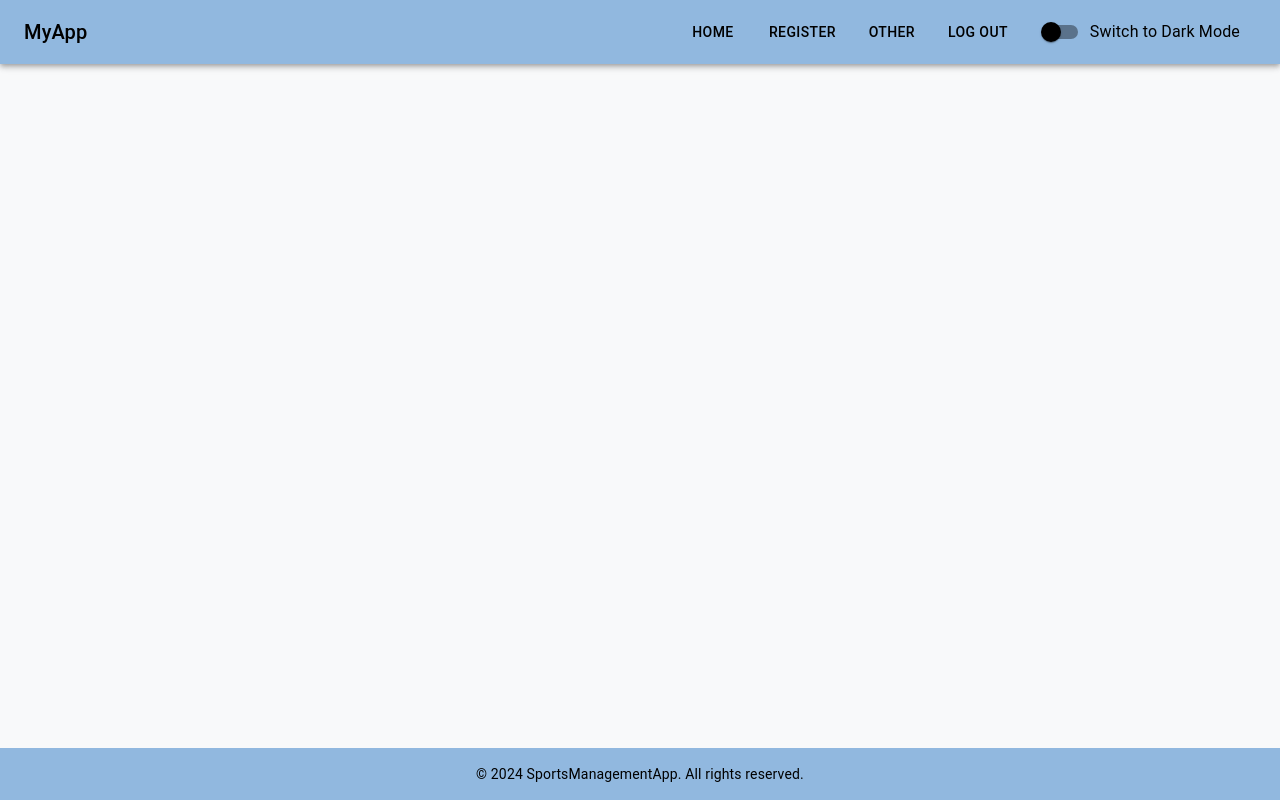
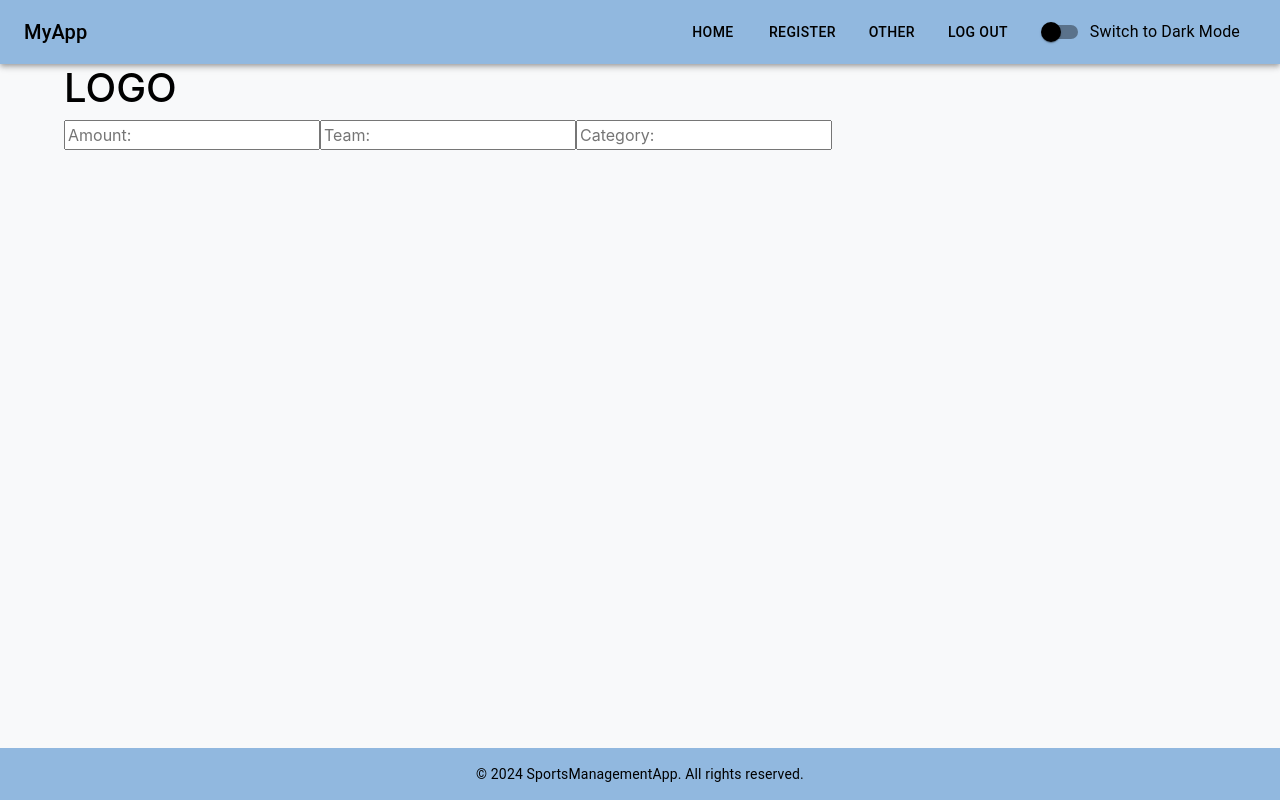
Before and after one commit to SaiAnand724/Team2Project2, a React (Create React App) app in the folder frontend-p2/frontend/: page /newproposal in a window 1280 px wide. Built offline with nearby package versions, Linux system fonts and the light colour scheme.

Commit message:
added new create proposal route and page (no styling)

```diff
--- a/frontend-p2/frontend/src/App.tsx
+++ b/frontend-p2/frontend/src/App.tsx
@@ -9,6 +9,7 @@ import { Routes } from 'react-router-dom';
 import { RegisterUserForm } from './Components/AuthenticationComponents/RegisterForm';
 import { AuthProvider } from './Components/AuthenticationComponents/AuthProvider';
 import { AuthSelector } from './Components/AuthenticationComponents/AuthSelector';
+import { CreateProposalForm } from './Components/ProposalComponents/ProposalForm';
 
 const App: React.FC = () => {
   const { darkMode } = useTheme();
@@ -20,6 +21,7 @@ const App: React.FC = () => {
         <Routes>
           <Route path="/" element={<AuthSelector/>}/>
           <Route path="/register" element={<RegisterUserForm/>}/>
+          <Route path="/newproposal" element={<CreateProposalForm/>}/>
         </Routes>
       </main>
       <Footer />
--- a/frontend-p2/frontend/src/Components/ProposalComponents/ProposalForm.tsx
+++ b/frontend-p2/frontend/src/Components/ProposalComponents/ProposalForm.tsx
@@ -1,4 +1,6 @@
-export{}
+import { Container } from "@mui/material";
+import { useNavigate } from "react-router-dom"
+
 
 {/*•ProposalForm
 o	Functionality: Form for creating and submitting new proposals.
@@ -8,3 +10,14 @@ Function: addProposal: fill out form for adding new proposal
 
 .
  */}
+
+export const CreateProposalForm: React.FC = () => {
+    const navigate = useNavigate();
+
+    return <Container>
+        <h1> LOGO </h1>
+        <input type="number" name="propAmount" placeholder="Amount: "></input>
+        <input type="text" name="propTeam" placeholder="Team: "></input>
+        <input type="text" name="propCategory" placeholder="Category: "></input>
+    </Container>
+}
```
Also changed, not shown: 1 other file (tests, documents, lock files or other folders).
